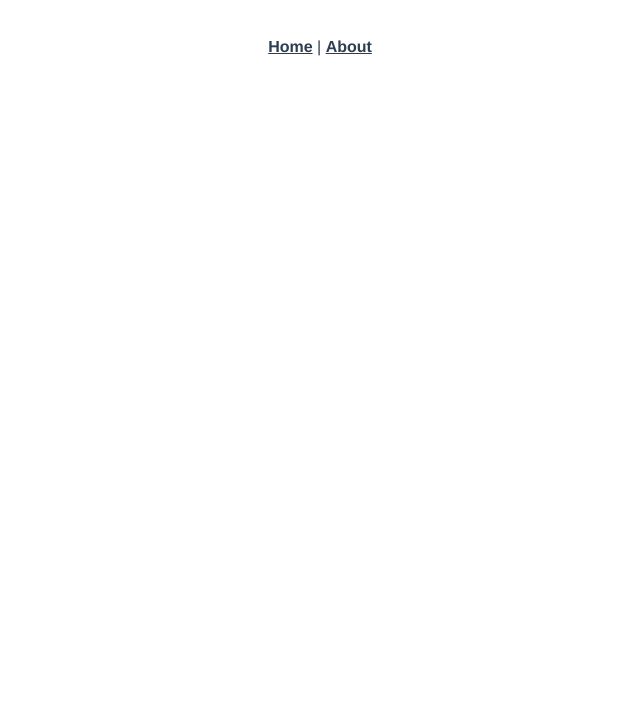
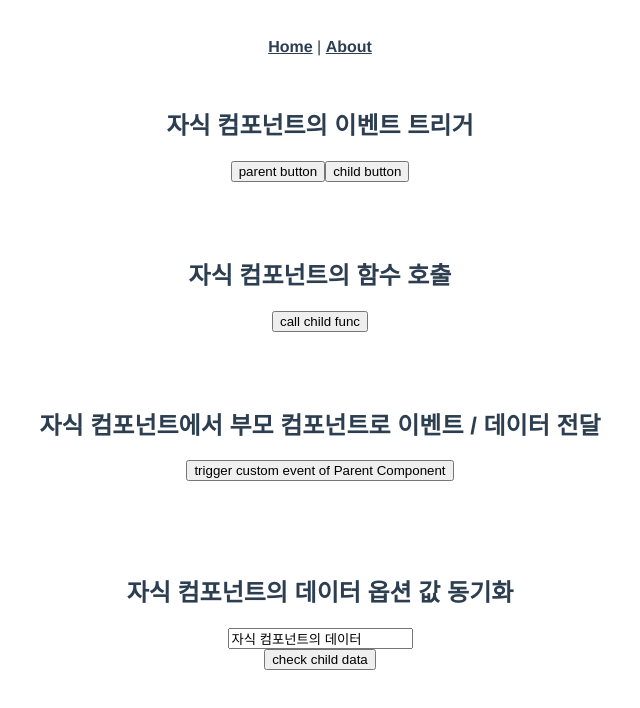
Before and after one commit to yunyun3599/Vue, a Vue app: page /parent-components in a window 1280 px wide. Before the commit this address had no page. Shown: the top 708 px of the page, without its empty margins (320-960 px from the left). Built offline with nearby package versions, Linux system fonts and the light colour scheme.

Commit message:
부모 컴포넌트에서 자식 컴포넌트 이용하기

```diff
--- a/src/router/index.js
+++ b/src/router/index.js
@@ -144,6 +144,11 @@ const routes = [
     path: '/dynamic-props',
     name: 'DynamicProps',
     component: () => import('../views/Chapter8_Component_Advance/views/DynamicDataProps.vue')
+  },
+  {
+    path: '/parent-components',
+    name: 'ParentComponents',
+    component: () => import('../views/Chapter8_Component_Advance/views/ParentComponents.vue')
   }
 ]
 
--- /dev/null
+++ b/src/views/Chapter8_Component_Advance/components/ChildComponent1.vue
@@ -0,0 +1,18 @@
+<template>
+    <button type="button" @click="childFunc(this.msg)" ref="btn">child button</button>
+</template>
+<script>
+    export default {
+        data() {
+            return {
+                msg: "Child"
+            }
+        },
+        methods: {
+            childFunc(msg) {
+                alert(msg + " 컴포넌트에서 발생시킨 이벤트")
+                this.msg = "Child"
+            }
+        }
+    }
+</script>
--- /dev/null
+++ b/src/views/Chapter8_Component_Advance/components/ChildComponent2.vue
@@ -0,0 +1,9 @@
+<script>
+    export default{
+        methods: {
+            callFromParent() {
+                alert('부모 컴포넌트에서 직접 호출한 함수')
+            }
+        }
+    }
+</script>
--- /dev/null
+++ b/src/views/Chapter8_Component_Advance/components/ChildComponent3.vue
@@ -0,0 +1,18 @@
+<template>
+    <button type="button" @click="sendMessageToParent">trigger custom event of Parent Component</button>
+</template>
+<script>
+    export default {
+        data() {
+            return {
+                msg: 'message from Child Component'
+            };
+        },
+        methods: {
+            sendMessageToParent() {
+                console.log("child")
+                this.$emit('send-message', this.msg)    // custom event의 이름은 카멜케이스 X
+            }
+        }
+    }
+</script>
--- /dev/null
+++ b/src/views/Chapter8_Component_Advance/components/ChildComponent4.vue
@@ -0,0 +1,13 @@
+<template>
+    <input type="text" v-model="msg"/>
+    <br/>
+</template>
+<script>
+    export default {
+        data() {
+            return {
+                msg: '자식 컴포넌트의 데이터'
+            };
+        }
+    }
+</script>
--- a/src/views/Chapter8_Component_Advance/components/SubComponent.vue
+++ b/src/views/Chapter8_Component_Advance/components/SubComponent.vue
@@ -29,7 +29,10 @@
             },
             name: {
                 type: String,
-                default: "Olaf"
+                required: true,
+                validator: function(value) {
+                    return ['Olaf', 'Anna', 'Elsa'].indexOf(value) !== -1
+                }
             }
         }
     }
--- /dev/null
+++ b/src/views/Chapter8_Component_Advance/views/ParentComponent1.vue
@@ -0,0 +1,17 @@
+<template>
+    <h2>자식 컴포넌트의 이벤트 트리거</h2>
+    <button type="button" @click="triggerChildButtonClick" ref="btn">parent button</button>
+    <ChildComponent1 ref="child_component" />
+</template>
+<script>
+    import ChildComponent1 from '../components/ChildComponent1.vue';
+    export default {
+        components: {ChildComponent1},
+        methods: {
+            triggerChildButtonClick() {
+                this.$refs.child_component.msg = "Parent"
+                this.$refs.child_component.$refs.btn.click();
+            }
+        }
+    }
+</script>
--- /dev/null
+++ b/src/views/Chapter8_Component_Advance/views/ParentComponent2.vue
@@ -0,0 +1,16 @@
+<template>
+    <h2>자식 컴포넌트의 함수 호출</h2>
+    <ChildComponent2 ref="child_component" />
+    <button type="button" @click="callChildFunc">call child func</button>
+</template>
+<script>
+    import ChildComponent2 from '../components/ChildComponent2.vue';
+    export default {
+        components: {ChildComponent2},
+        methods: {
+            callChildFunc() {
+                this.$refs.child_component.callFromParent();
+            }
+        }
+    }
+</script>
--- /dev/null
+++ b/src/views/Chapter8_Component_Advance/views/ParentComponent3.vue
@@ -0,0 +1,17 @@
+<template>
+    <div>
+        <h2>자식 컴포넌트에서 부모 컴포넌트로 이벤트 / 데이터 전달</h2>
+        <ChildComponent3 @send-message="sendMessage"/>
+    </div>
+</template>
+<script>
+    import ChildComponent3 from '../components/ChildComponent3.vue';
+    export default {
+        components: {ChildComponent3},
+        methods: {
+            sendMessage(data) {
+                alert(data);
+            }
+        }
+    }
+</script>
--- /dev/null
+++ b/src/views/Chapter8_Component_Advance/views/ParentComponent4.vue
@@ -0,0 +1,23 @@
+<template>
+    <div>
+        <h2>자식 컴포넌트의 데이터 옵션 값 동기화</h2>
+        <ChildComponent4 ref="child"/>
+        <button type="button" @click="checkChildData">check child data</button>
+    </div>
+</template>
+<script>
+import ChildComponent4 from '../components/ChildComponent4.vue';
+    export default {
+        components: {ChildComponent4},
+        computed: {
+            msg() {
+                return this.$refs.child.msg;
+            }
+        },
+        methods: {
+            checkChildData() {
+                alert("child data: " + this.msg)
+            }
+        }
+    }
+</script>
--- /dev/null
+++ b/src/views/Chapter8_Component_Advance/views/ParentComponents.vue
@@ -0,0 +1,20 @@
+<template>
+    <div>
+        <ParentComponent1 />
+        <br/><br/><br/><br/>
+        <ParentComponent2 />
+        <br/><br/><br/><br/>
+        <parent-component-3/>
+        <br/><br/><br/><br/>
+        <parent-component-4/>
+    </div>
+</template>
+<script>
+    import ParentComponent1 from './ParentComponent1.vue';
+    import ParentComponent2 from './ParentComponent2.vue';
+    import ParentComponent3 from './ParentComponent3.vue';
+    import ParentComponent4 from './ParentComponent4.vue';
+    export default {
+        components: {ParentComponent1, ParentComponent2, ParentComponent3, ParentComponent4}
+    }
+</script>
```
Also changed, not shown: src/views/Chapter8_Component_Advance/Readme.md.
